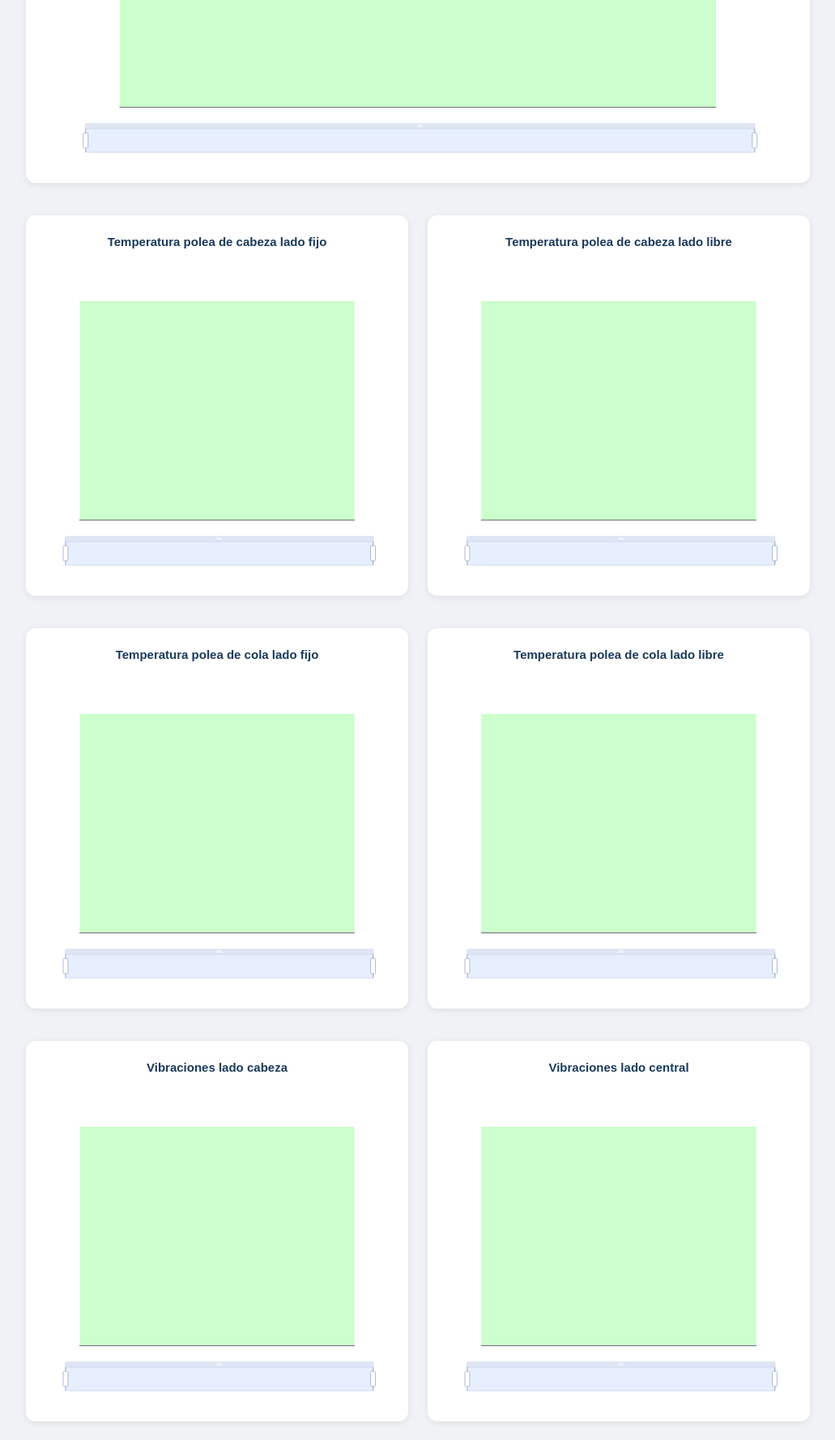
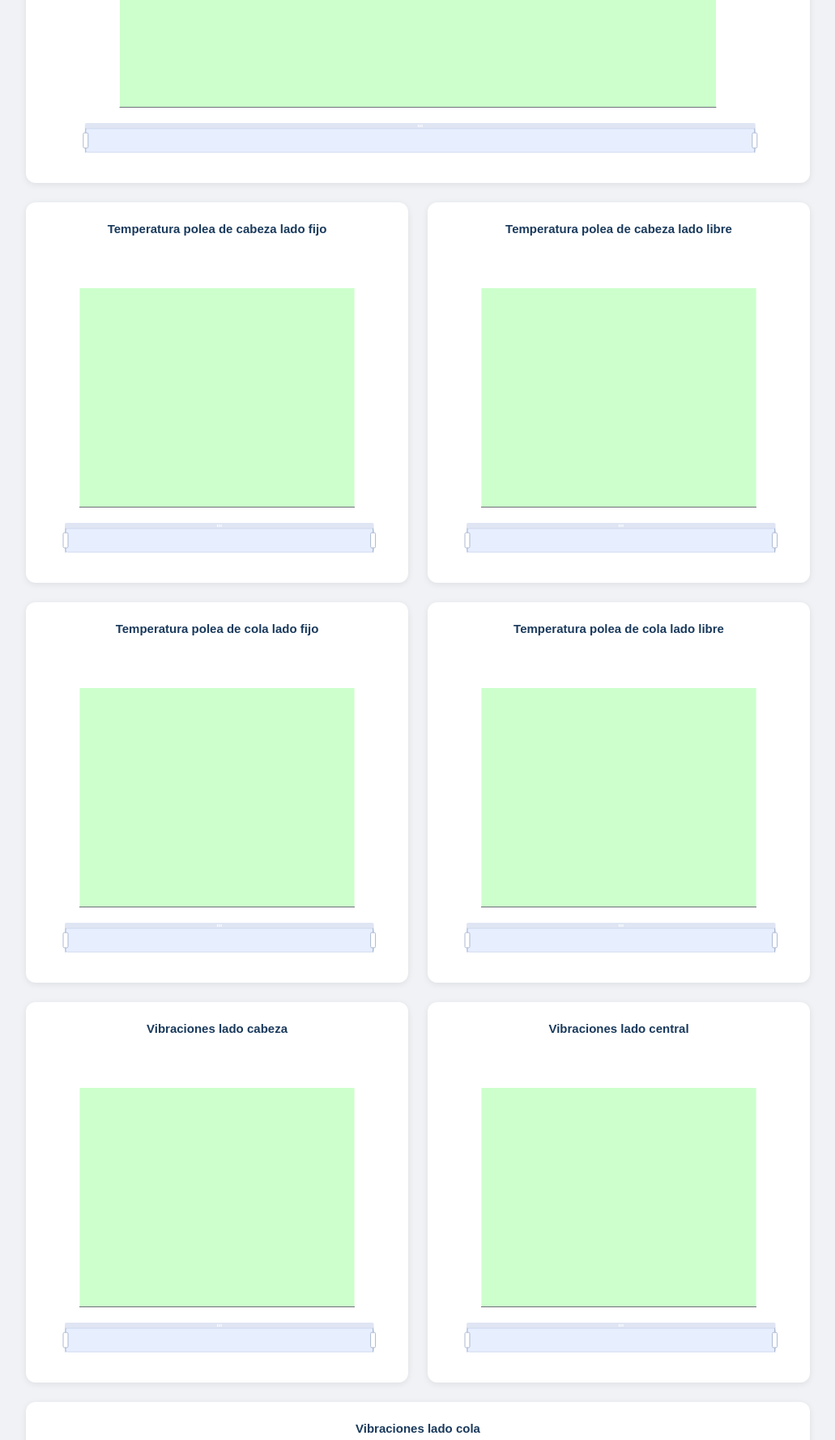
Before and after one commit to asistenciametsofs/protocolo-app, a Flask app: page /chinalco_graf in a window 1280 px wide. Shown: the part 440-2219 px from the top of the page at 81% size, without its empty margins (124-1155 px from the left). Run offline with Flask 3, Linux system fonts and the light colour scheme; data that the repository does not hold is empty; some libraries are stand-ins or nearby versions.

Commit message:
Better looks

```diff
--- a/static/style.css
+++ b/static/style.css
@@ -3,7 +3,6 @@
     background: white;
     border-radius: 12px;
     padding: 24px;
-    margin-bottom: 16px;
     box-shadow: 0 2px 8px rgba(0, 0, 0, 0.08);
 
 }
--- a/templates/chinalco_graf_BR.html
+++ b/templates/chinalco_graf_BR.html
@@ -36,9 +36,7 @@
                 </div>
                 <div class="kpi">
                     <div class="kpi-label">Toneladas restantes</div>
-                    <div class="kpi-valor"
-                        {% if datos.toneladas_objetivo is not none %}
-                        style="color:#1a3a5c">
+                    <div class="kpi-valor" {% if datos.toneladas_objetivo is not none %} style="color:#1a3a5c">
                         {{ (datos.toneladas_objetivo - datos.toneladas_actual) | round(2) }}
                         {% else %}
                         style="color:#555; font-size:16px">
@@ -62,6 +60,7 @@
                 </div>
             </div>
         </div>
+        <p style="border-style: none none outset none; border-width: 2px;"> </p>
         {% endfor %}
 
 
```
